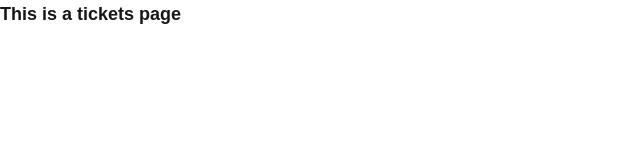
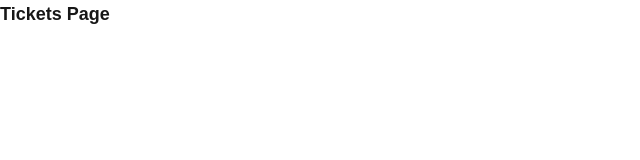
Before and after one commit to codeGoCodeNot/Project-Ticket-System, a Next.js app: page /tickets in a window 1280 px wide. Shown: the top 160 px of the page, without its empty margins (0-640 px from the left). Built offline with nearby package versions, Linux system fonts and the light colour scheme.

Commit message:
created dynamic route [ticketId] which is async

```diff
--- /dev/null
+++ b/src/app/tickets/[ticketId]/page.tsx
@@ -0,0 +1,11 @@
+type TicketPageProps = {
+  params: Promise<{ ticketId: string }>;
+};
+
+const TicketPage = async ({ params }: TicketPageProps) => {
+  const { ticketId } = await params;
+
+  return <h2 className="text-lg font-bold">Ticket Page {ticketId}</h2>;
+};
+
+export default TicketPage;
--- a/src/app/tickets/page.tsx
+++ b/src/app/tickets/page.tsx
@@ -1,7 +1,8 @@
+// This is a tickets page
 const TicketsPage = () => {
   return (
     <div>
-      <h2 className="text-lg font-bold">This is a tickets page</h2>
+      <h2 className="text-lg font-bold">Tickets Page</h2>
     </div>
   );
 };
```
